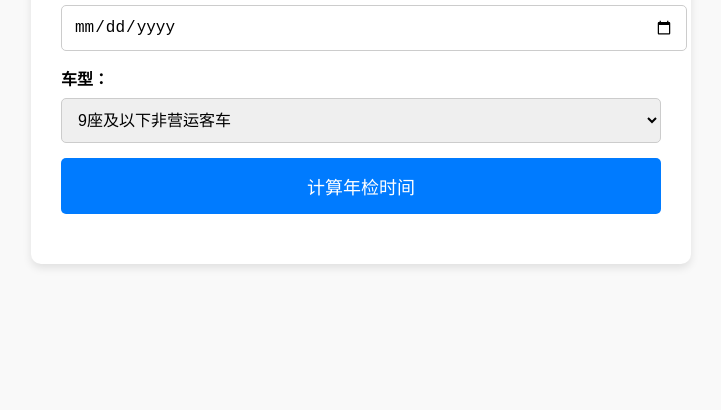
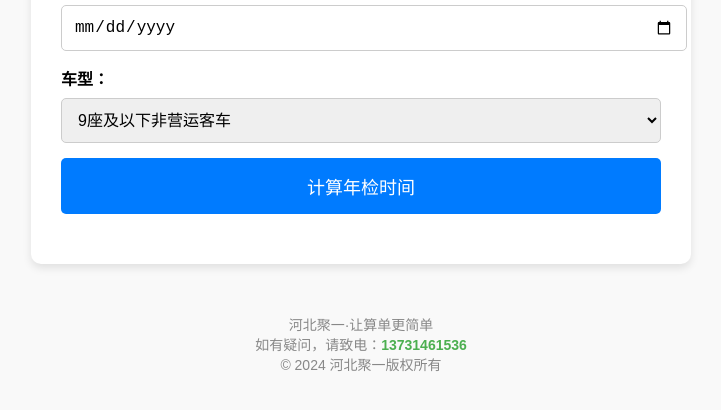
Before and after one commit to zalehub/Vehicle_Inspection_Calculator, a plain HTML site: page index.html in a window 1280 px wide. Shown: the part 196-606 px from the top of the page, without its empty margins (279-1000 px from the left). Drawn offline with Linux system fonts and the light colour scheme.

Commit message:
Update index.html

```diff
--- a/index.html
+++ b/index.html
@@ -58,6 +58,18 @@
         button:hover {
             background-color: #0056b3;
         }
+ .footer {
+            text-align: center;
+            margin-top: 30px;
+            font-size: 14px;
+            color: #888;
+        }
+
+       .footer a {
+            color: #4CAF50;
+            text-decoration: none;
+            font-weight: bold;
+        }
 
         #result {
             font-size: 16px;
@@ -86,6 +98,11 @@
             <button type="button" onclick="calculateInspectionDate()">计算年检时间</button>
         </form>
         <p id="result"></p>
+    </div>
+<div class="footer">
+        河北聚一·让算单更简单<br>
+        如有疑问，请致电：<a href="tel:13731461536">13731461536</a><br>
+        © 2024 河北聚一版权所有
     </div>
 
     <script>
```
